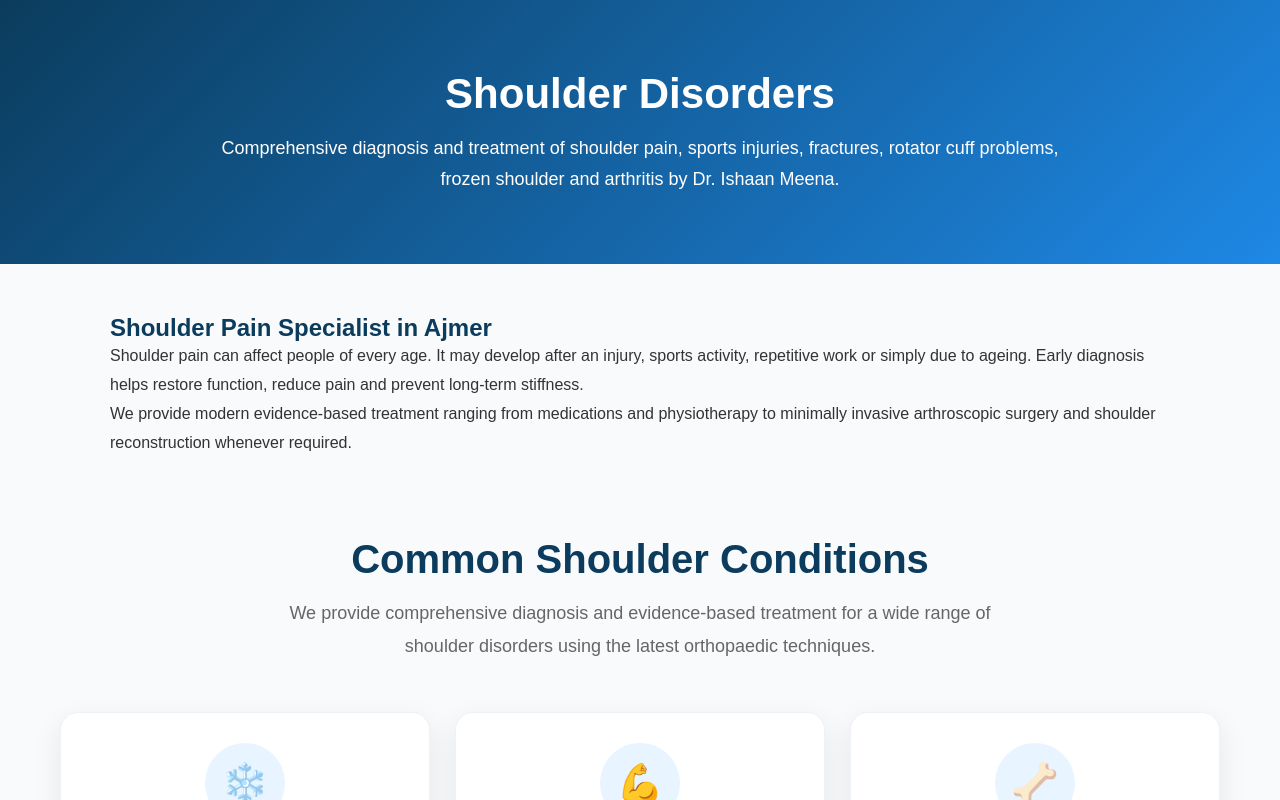
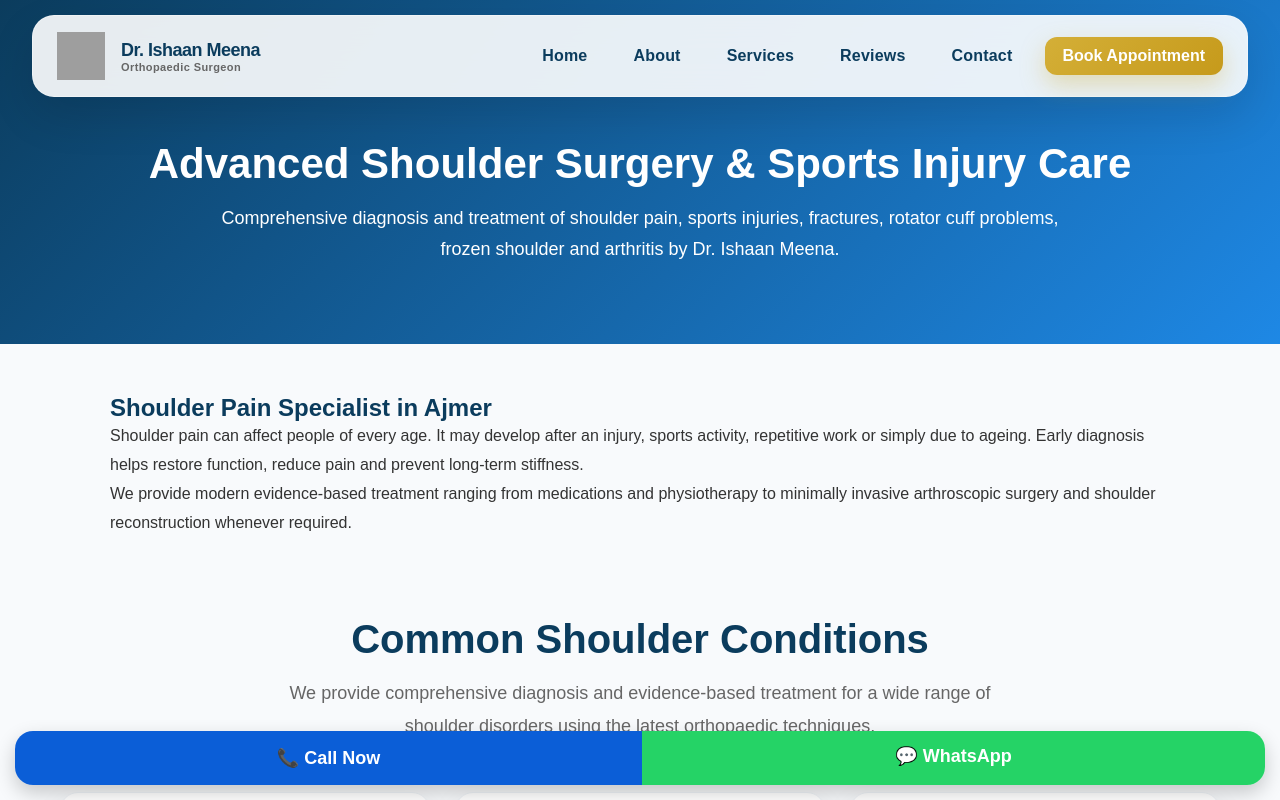
Before and after one commit to drishaanortho/drishaanortho-website, a Next.js app: page /shoulder in a window 1280 px wide. Shown: the top 800 px of the page. Built offline with nearby package versions, Linux system fonts and the light colour scheme; grey boxes are pictures that could not be loaded.

Commit message:
Update page.tsx

```diff
--- a/app/shoulder/page.tsx
+++ b/app/shoulder/page.tsx
@@ -1,3 +1,6 @@
+import Navbar from "../../components/Navbar";
+import Footer from "../../components/Footer";
+import StickyContactBar from "../../components/StickyContactBar";
 import ShoulderFAQ from "../../components/ShoulderFAQ";
 import WhyChooseShoulder from "../../components/WhyChooseShoulder";
 import ShoulderConsult from "../../components/ShoulderConsult";
@@ -7,17 +10,19 @@ import ShoulderConditions from "../../components/ShoulderConditions";
 export default function ShoulderPage() {
   return (
     <main style={{ fontFamily: "Arial, sans-serif", color: "#333" }}>
+      <Navbar />
       {/* Hero Section */}
       <section
         style={{
           background: "linear-gradient(135deg,#0B3C5D,#1E88E5)",
           color: "white",
-          padding: "70px 20px",
+          padding: "140px 20px 80px",
           textAlign: "center",
         }}
       >
         <h1 style={{ fontSize: "42px", marginBottom: "15px" }}>
-          Shoulder Disorders
+          Advanced Shoulder Surgery &
+Sports Injury Care
         </h1>
 
         <p
@@ -65,6 +70,8 @@ export default function ShoulderPage() {
       <ShoulderConsult />
       <WhyChooseShoulder />
       <ShoulderFAQ />
+      <Footer />
+<StickyContactBar />
     </main>
   );
 }
```
